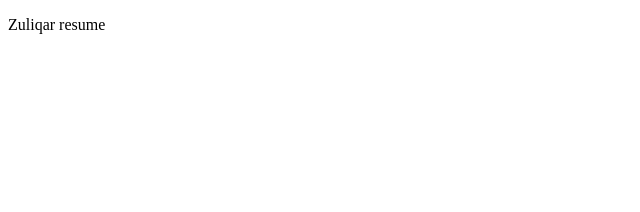
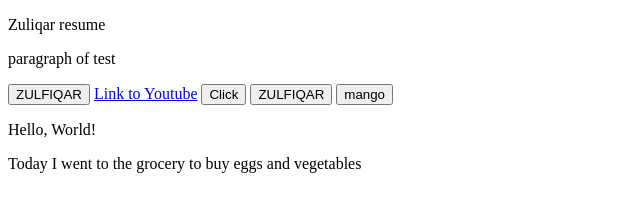
Before and after one commit to zasoomro/resume, a plain HTML site: page index.html in a window 1280 px wide. Shown: the whole page, without its empty margins (0-640 px from the left). Drawn offline with Linux system fonts and the light colour scheme.

Commit message:
first update

```diff
--- a/index.html
+++ b/index.html
@@ -4,9 +4,16 @@
     <meta charset="UTF-8">
     <meta http-equiv="X-UA-Compatible" content="IE=edge">
     <meta name="viewport" content="width=device-width, initial-scale=1.0">
-    <title>Document</title>
+    <title>ZULFIQAR</title>
 </head>
 <body>
     <p>Zuliqar resume</p>
+    <P>paragraph of test</P>
+<button>ZULFIQAR</button>
+<a href="https://www.youtube.com/" target="_blank">Link to Youtube</a>
+<button>Click</button>
+<button>ZULFIQAR</button>
+<button>mango</button>
+<p>Hello, World!</p><p>Today I went to the grocery to buy eggs and vegetables</p>
 </body>
 </html>
```
